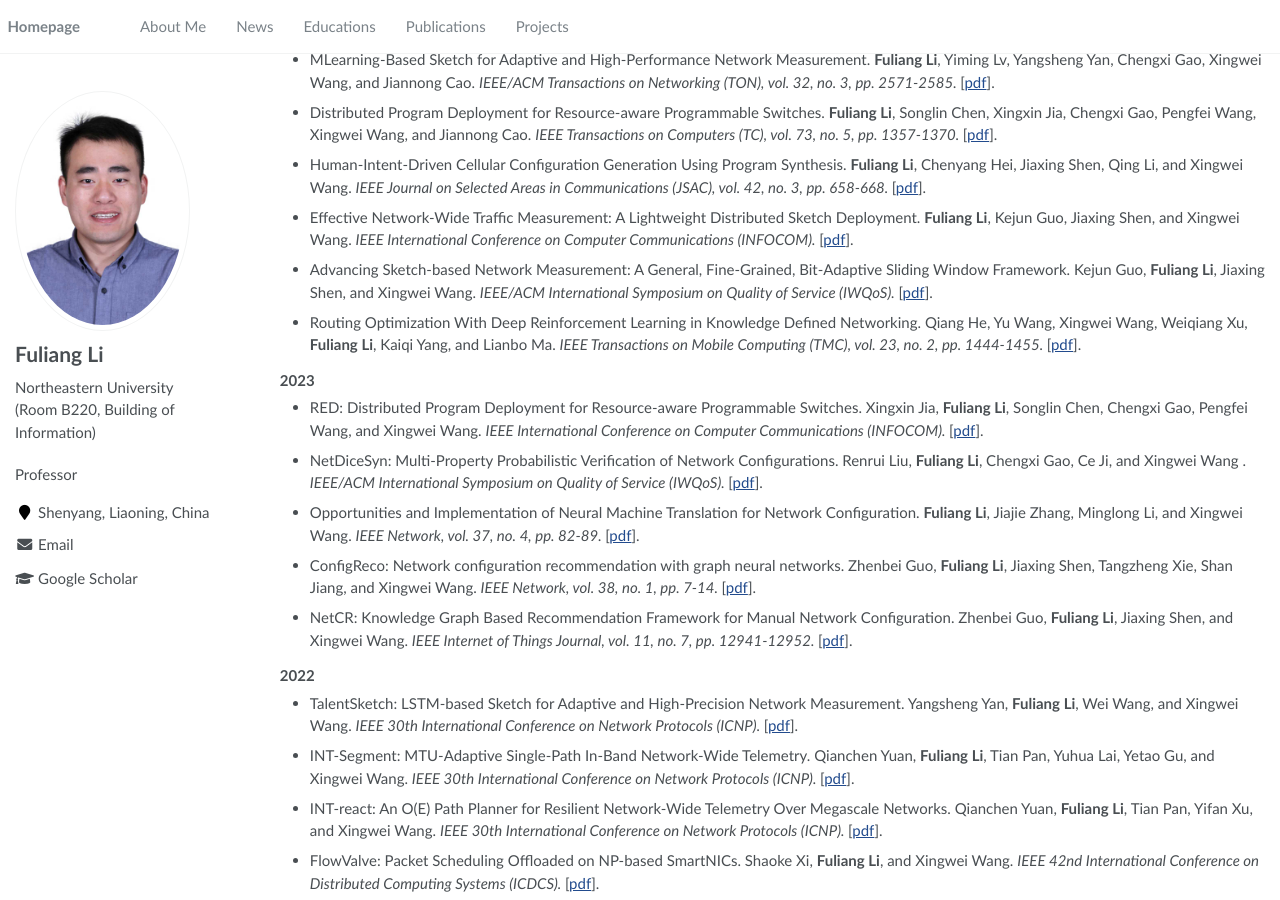
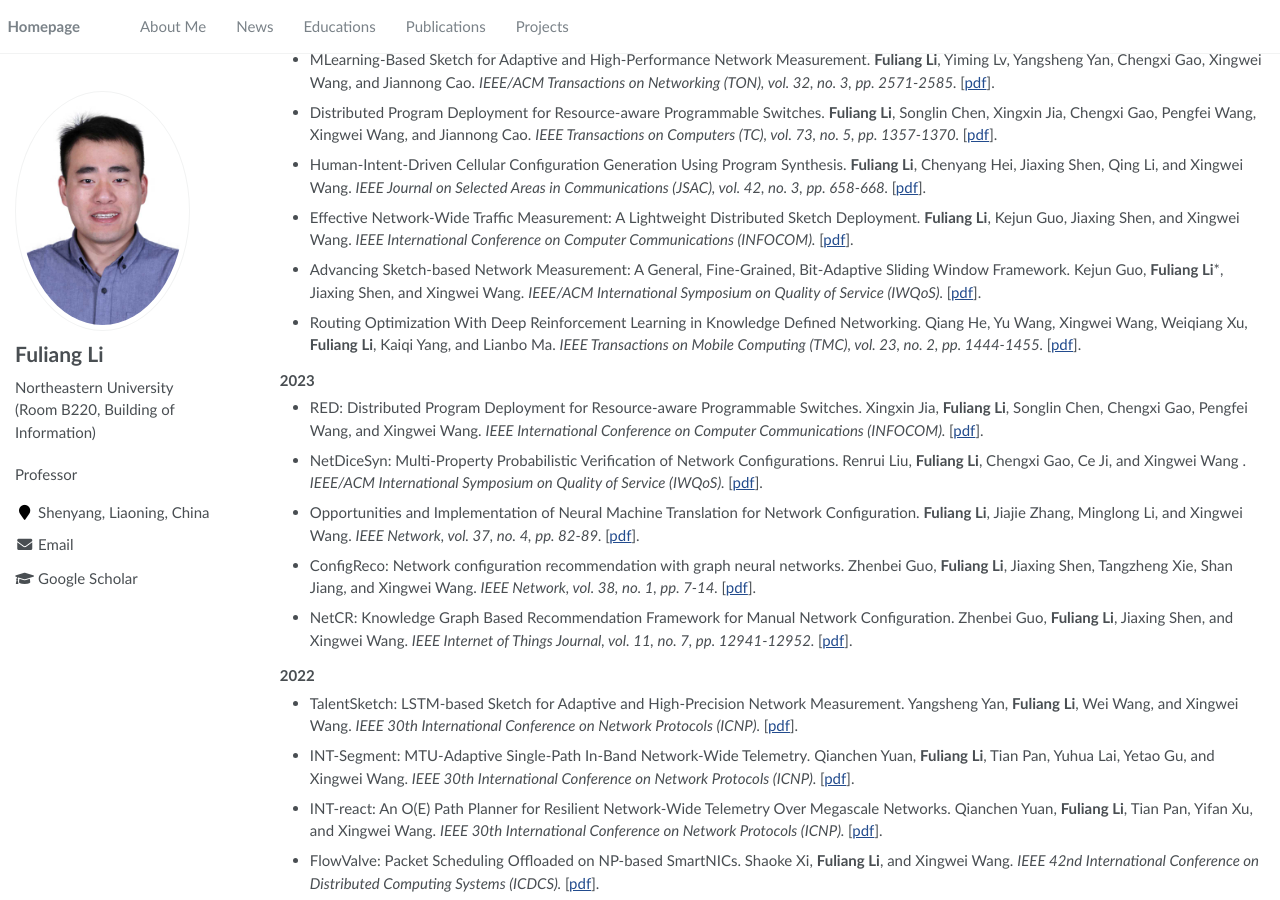
Before and after one commit to Fuliang-Li/Fuliang-Li.github.io, a Jekyll site: the page built from _pages/about.md, in a window 1280 px wide and 900 px high, scrolled down 540 px. Built offline with Jekyll 4.4.1, drawn with Linux system fonts in a browser that asks for light colours.

```diff
--- a/_pages/about.md
+++ b/_pages/about.md
@@ -37,9 +37,8 @@ Fuliang Li (李福亮), Professor of Northeastern University. I obtained my Bach
 - Distributed Program Deployment for Resource-aware Programmable Switches. <b>Fuliang Li</b>, Songlin Chen, Xingxin Jia, Chengxi Gao, Pengfei Wang, Xingwei Wang, and Jiannong Cao. <i>  IEEE Transactions on Computers (TC), vol. 73, no. 5, pp. 1357-1370. </i> [<A href="https://ieeexplore.ieee.org/abstract/document/10406207" target="_blank">pdf</A>].
 - Human-Intent-Driven Cellular Configuration Generation Using Program Synthesis. <b>Fuliang Li</b>, Chenyang Hei, Jiaxing Shen, Qing Li, and Xingwei Wang. <i> IEEE Journal on Selected Areas in Communications (JSAC), vol. 42, no. 3, pp. 658-668. </i> [<A href="https://ieeexplore.ieee.org/abstract/document/10368062" target="_blank">pdf</A>].
 - Effective Network-Wide Traffic Measurement: A Lightweight Distributed Sketch Deployment. <b>Fuliang Li</b>, Kejun Guo, Jiaxing Shen, and Xingwei Wang. <i> IEEE International Conference on Computer Communications (INFOCOM). </i> [<A href="https://shenjiaxing.github.io/pdf/effectiveli2023.pdf" target="_blank">pdf</A>].
-- Advancing Sketch-based Network Measurement: A General, Fine-Grained, Bit-Adaptive Sliding Window Framework. Kejun Guo, <b>Fuliang Li</b>, Jiaxing Shen, and Xingwei Wang. <i> IEEE/ACM International Symposium on Quality of Service (IWQoS). </i> [<A href="https://shenjiaxing.github.io/pdf/2024/advancingguo2024.pdf" target="_blank">pdf</A>].
+- Advancing Sketch-based Network Measurement: A General, Fine-Grained, Bit-Adaptive Sliding Window Framework. Kejun Guo, <b>Fuliang Li</b>*, Jiaxing Shen, and Xingwei Wang. <i> IEEE/ACM International Symposium on Quality of Service (IWQoS). </i> [<A href="https://shenjiaxing.github.io/pdf/2024/advancingguo2024.pdf" target="_blank">pdf</A>].
 - Routing Optimization With Deep Reinforcement Learning in Knowledge Defined Networking. Qiang He, Yu Wang, Xingwei Wang, Weiqiang Xu, <b>Fuliang Li</b>, Kaiqi Yang, and Lianbo Ma. <i> IEEE Transactions on Mobile Computing (TMC), vol. 23, no. 2, pp. 1444-1455. </i> [<A href="https://ieeexplore.ieee.org/abstract/document/10012574" target="_blank">pdf</A>].
-
 <h3><strong>2023</strong></h3>
 
 - RED: Distributed Program Deployment for Resource-aware Programmable Switches. Xingxin Jia, <b>Fuliang Li</b>, Songlin Chen, Chengxi Gao, Pengfei Wang, and Xingwei Wang. <i> IEEE International Conference on Computer Communications (INFOCOM). </i> [<A href="https://ieeexplore.ieee.org/abstract/document/10228974" target="_blank">pdf</A>].
```
